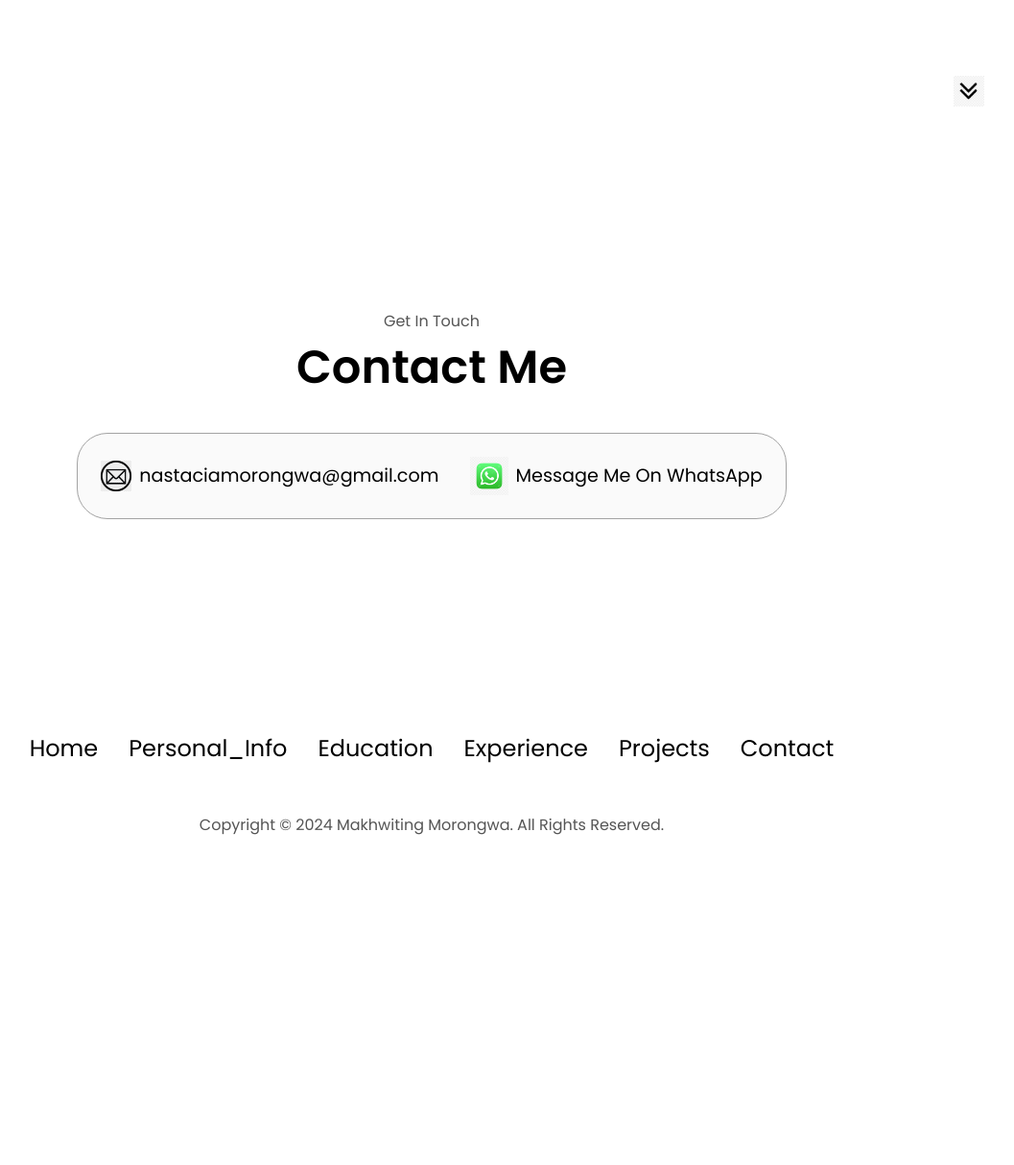
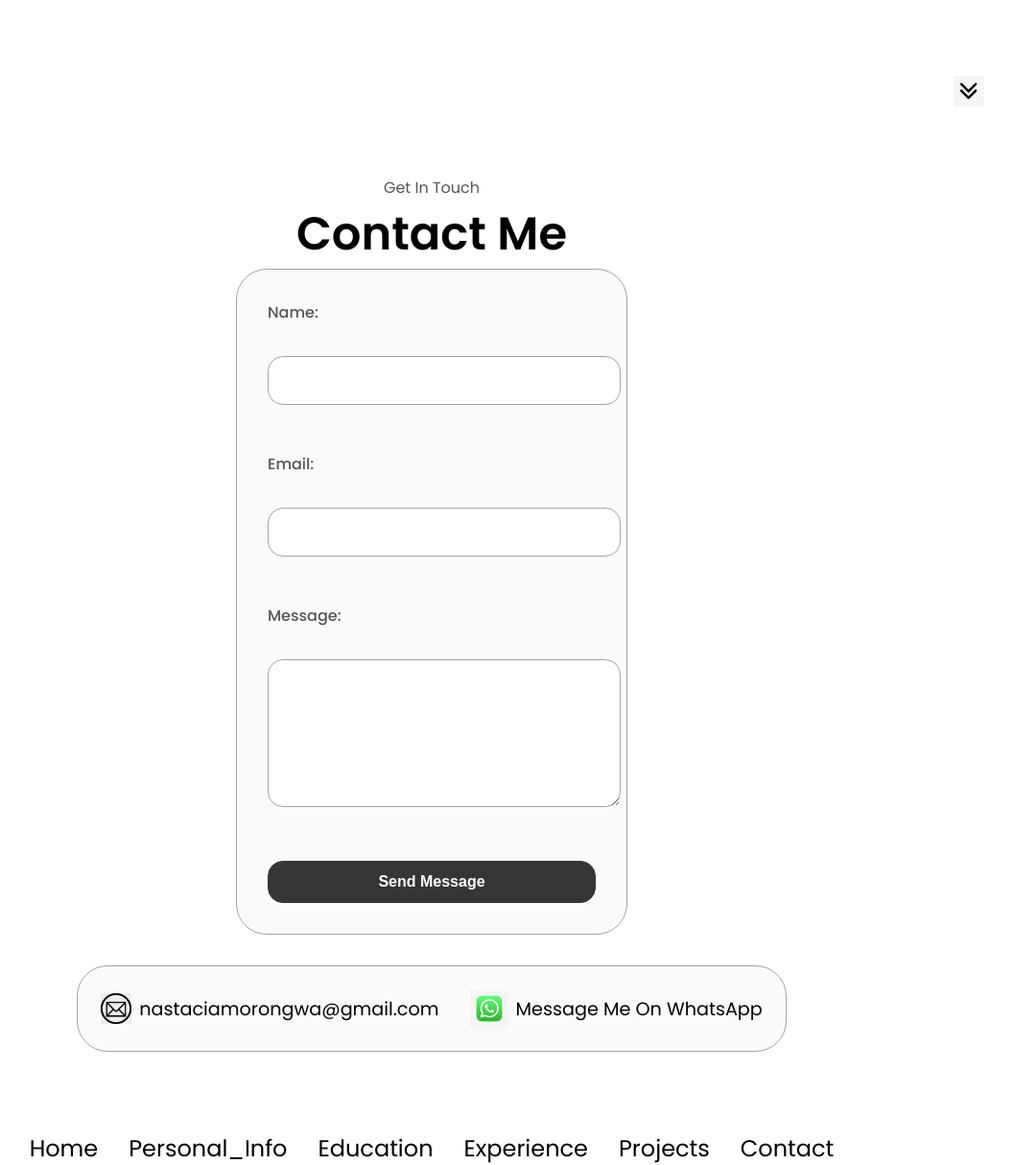
Before and after one commit to Webmess/my-cv-website, a PHP site: page / in a window 1280 px wide. Shown: the part 3871-5085 px from the top of the page at 96% size, without its empty margins (190-1247 px from the left). Before the commit the page ends 4741 px from the top, so only its background shows below. Run offline with PHP 8.4, Linux system fonts and the light colour scheme.

Commit message:
added files and updated files

```diff
--- a/index.html
+++ b/index.html
@@ -265,6 +265,20 @@
     <section id="contact">
         <p class="section__text__p1">Get In Touch</p>
         <h1 class="title">Contact Me</h1>
+        <div class="contact-form">
+            <form action="contact-form.php" method="POST">
+               <label for="name">Name:</label><br>
+               <input type="text" id="name" name="name" required><br><br>
+
+               <label for="email">Email:</label><br>
+               <input type="email" id="email" name="email" required><br><br>
+
+               <label for="message">Message:</label><br>
+               <textarea id="message" name="message" required></textarea><br><br>
+
+               <button class="btn btn-color-1">Send Message</button>
+            </form>
+        </div>
         <div class="contact-info-upper-container ">
             <div class="contact-info-container">
                 <img src="./assets/email.jpeg"
--- a/style.css
+++ b/style.css
@@ -414,6 +414,49 @@ article .icon {
     height: 70vh;
 }
 
+.contact-form {
+    background: rgb(250, 250, 250);
+    padding: 2rem;
+    border: rgb(163, 163, 163) 0.1rem solid;
+    border-radius: 2rem;
+    max-width: 500px;
+    margin: 0 auto;
+    font-size: 1rem;
+}
+
+.contact-form label {
+    font-weight: 500;
+    color: rgb(85, 85, 85);
+    display: block;
+    margin-bottom: 0.5rem;
+}
+
+.contact-form input[type="text"],
+.contact-form input[type="email"],
+.contact-form textarea {
+    width: 100%;
+    padding: 0.75rem;
+    margin-bottom: 1.5rem;
+    border-radius: 1rem;
+    border: rgb(163, 163, 163) 0.1rem solid;
+    font-family: "Poppins", sans-serif;
+    font-size: 1rem;
+}
+
+.contact-form textarea {
+    height: 8rem;
+    resize: vertical;
+}
+
+.contact-form .btn-color-1 {
+    width: 100%;
+    padding: 0.75rem;
+    border-radius: 1rem;
+    cursor: pointer;
+    font-size: 1rem;
+    font-weight: 600;
+}
+
 .contact-info-upper-container {
     display: flex;
     justify-content: center;
```
Also changed, not shown: connect.php (added, +22 -0 lines), contact-form.php (added, +40 -0 lines).
